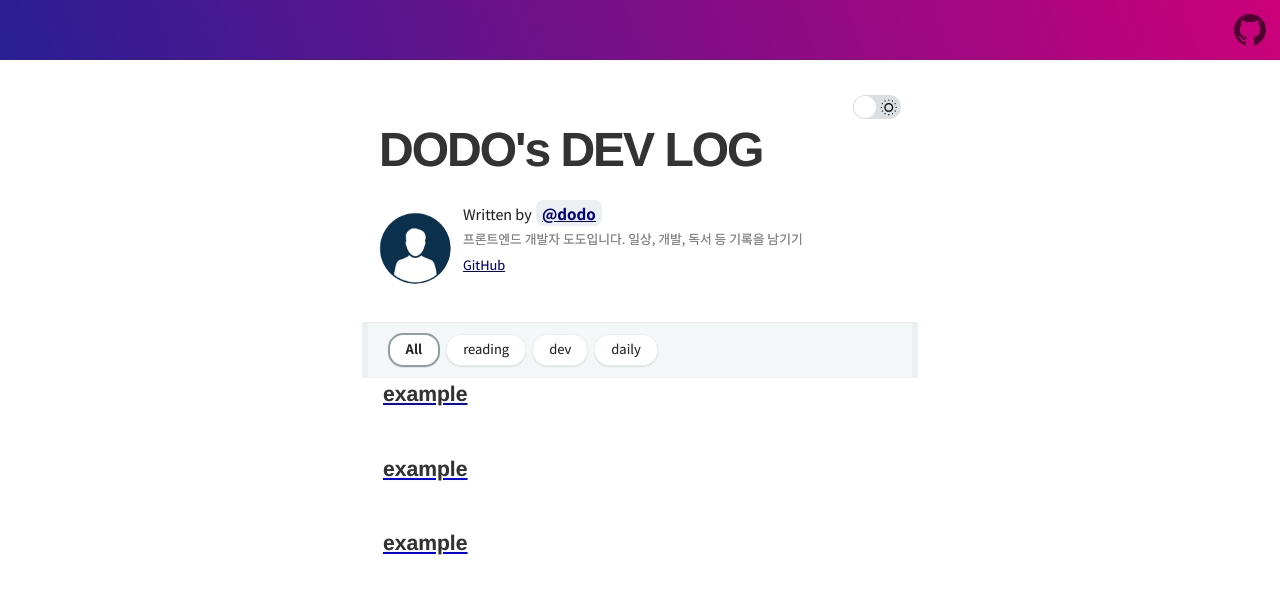
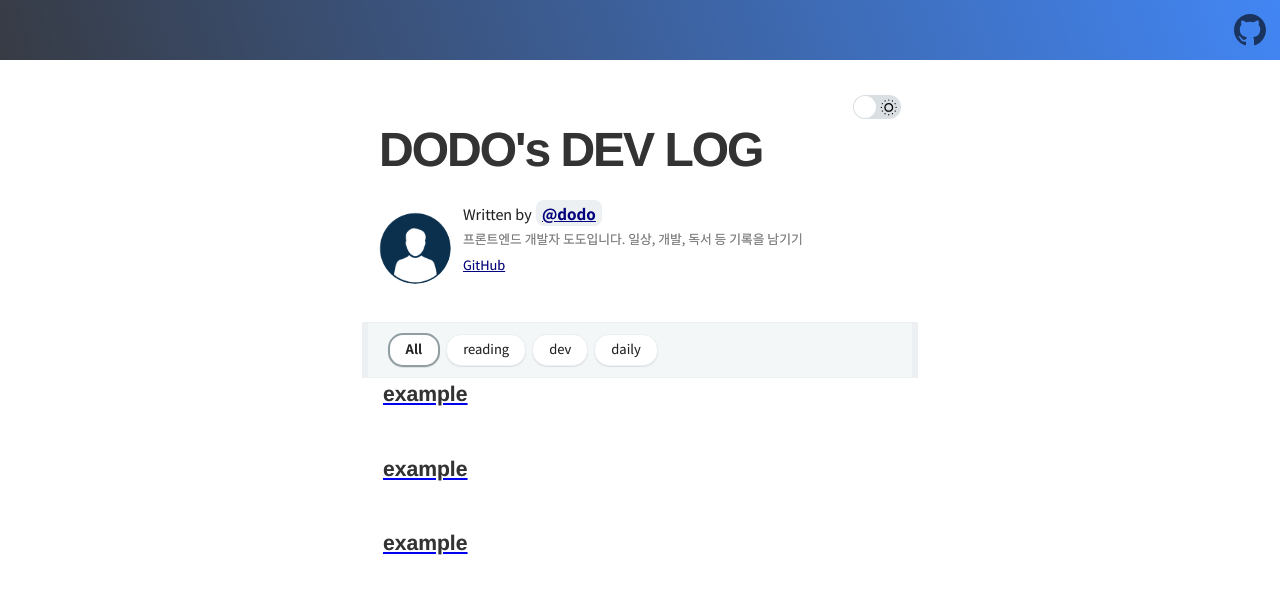
Before and after one commit to pjaeyoung/pjaeyoung.github.io, a Gatsby site: page / in a window 1280 px wide. Shown: the top 594 px of the page. Built offline with nearby package versions, Linux system fonts and the light colour scheme; Gatsby itself is replaced by a stand-in of ours; some packages are replaced by stand-ins of ours; what typography-theme-github would draw is missing.

Commit message:
edit : 그라디언트 색상 변경

```diff
--- a/src/styles/variables.scss
+++ b/src/styles/variables.scss
@@ -1,5 +1,5 @@
 // app
-$theme-gradient: linear-gradient(72deg, #291e95, #cc007a);
+$theme-gradient: linear-gradient(72deg, #373b44, #4286f4);
 $top-header-text-color: #fff;
 
 /**
```
